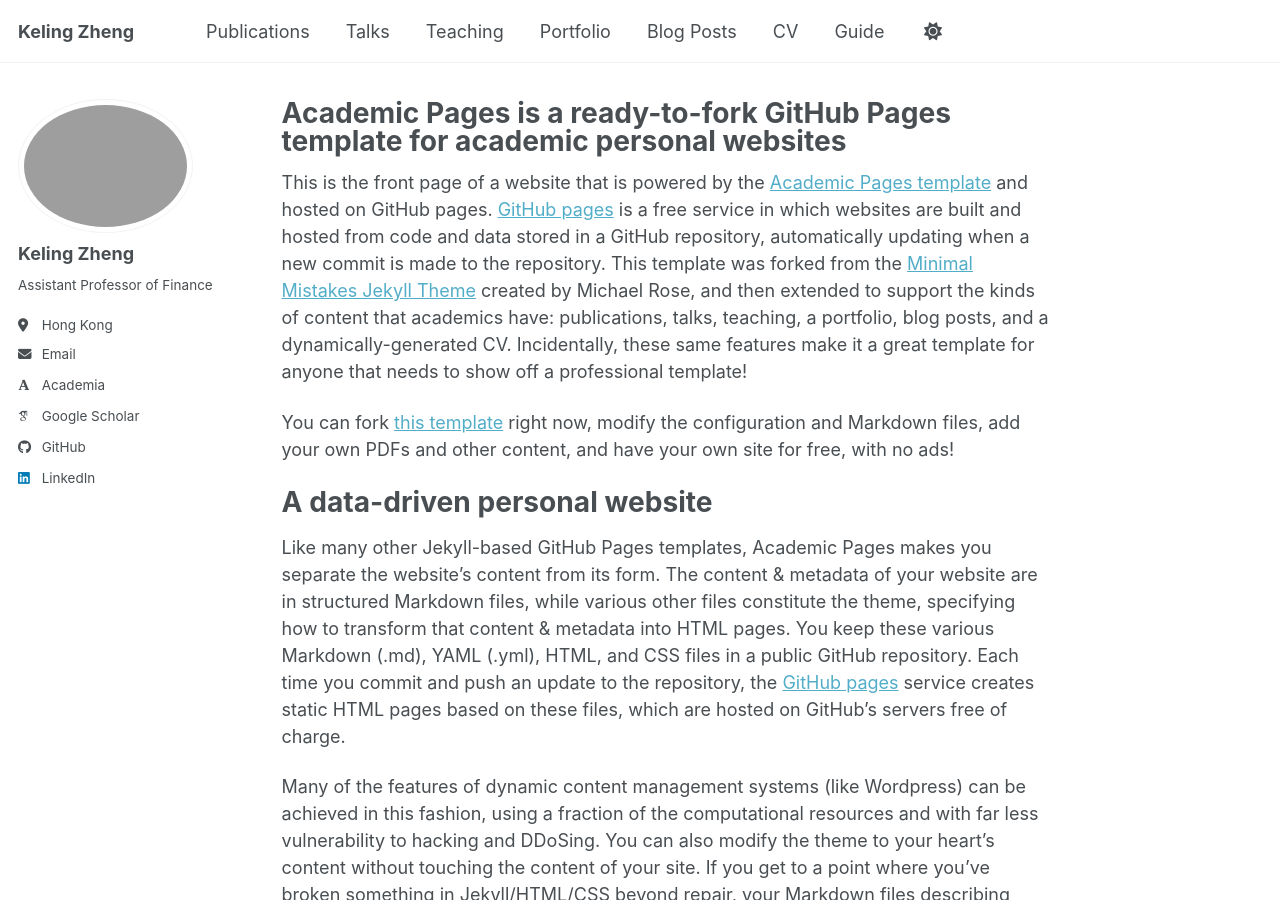
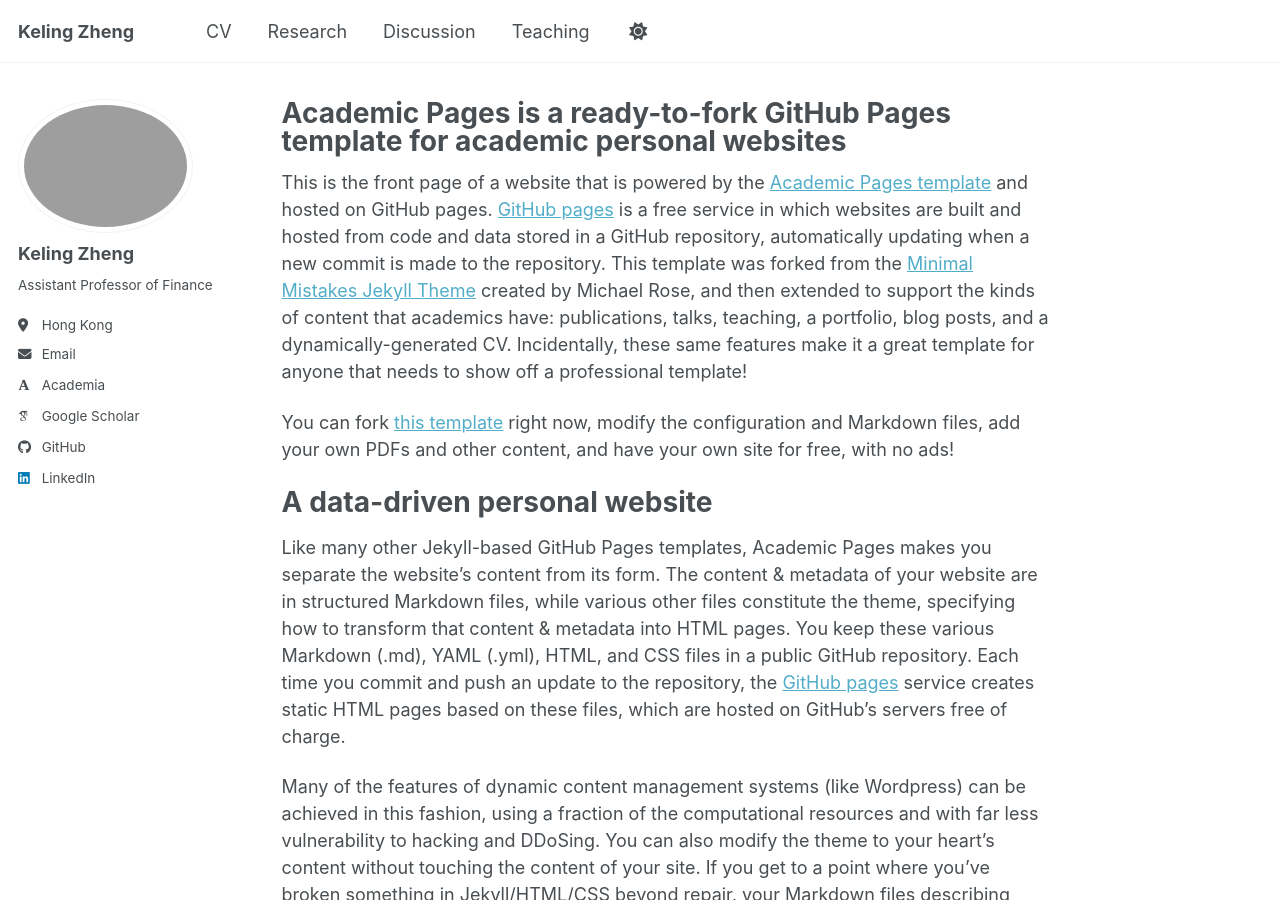
Before and after one commit to Keling-Zheng/Keling-Zheng.github.io, a Jekyll site: the page built from _pages/about.md, in a window 1280 px wide and 900 px high. Built offline with Jekyll 4.4.1, drawn with Linux system fonts in a browser that asks for light colours; some web fonts are replaced; a script bundle is joined from its source files by our own code; library files that are not in the unit come from our copies.

Commit message:
Update navigation.yml

```diff
--- a/_data/navigation.yml
+++ b/_data/navigation.yml
@@ -8,26 +8,26 @@
 #      Markdown formatted page while the second is generated using JSON.
 
 main:
-  - title: "Publications"
+  - title: "CV"
+    url: /cv/
+
+  - title: "Research"
     url: /publications/
 
-  - title: "Talks"
+  - title: "Discussion"
     url: /talks/
 
   - title: "Teaching"
     url: /teaching/
 
-  - title: "Portfolio"
-    url: /portfolio/
+  # - title: "Portfolio"
+  #  url: /portfolio/
 
-  - title: "Blog Posts"
-    url: /year-archive/
-
-  - title: "CV"
-    url: /cv/
+  # - title: "Blog Posts"
+  #  url: /year-archive/
 
   # - title: "CV"
   #   url: /cv-json/
 
-  - title: "Guide"
-    url: /markdown/
+  # - title: "Guide"
+  #  url: /markdown/
```
